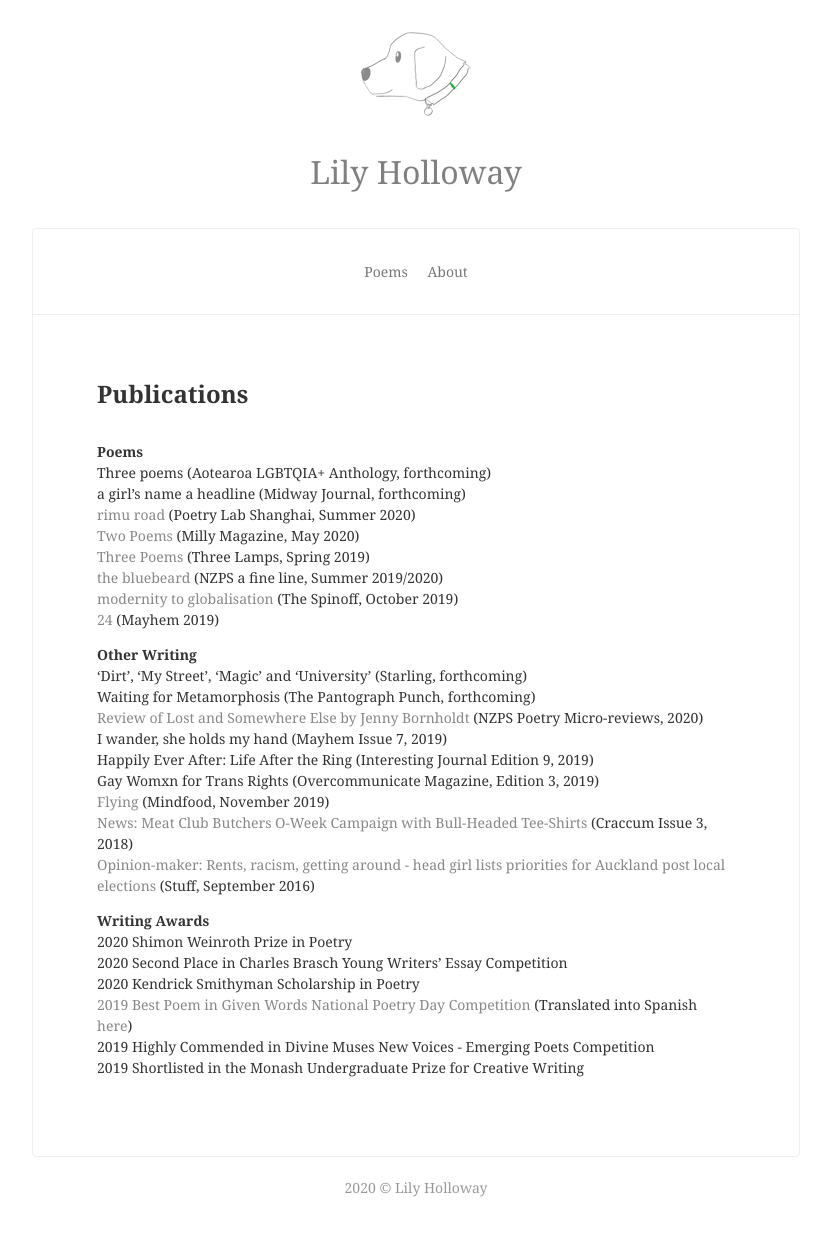
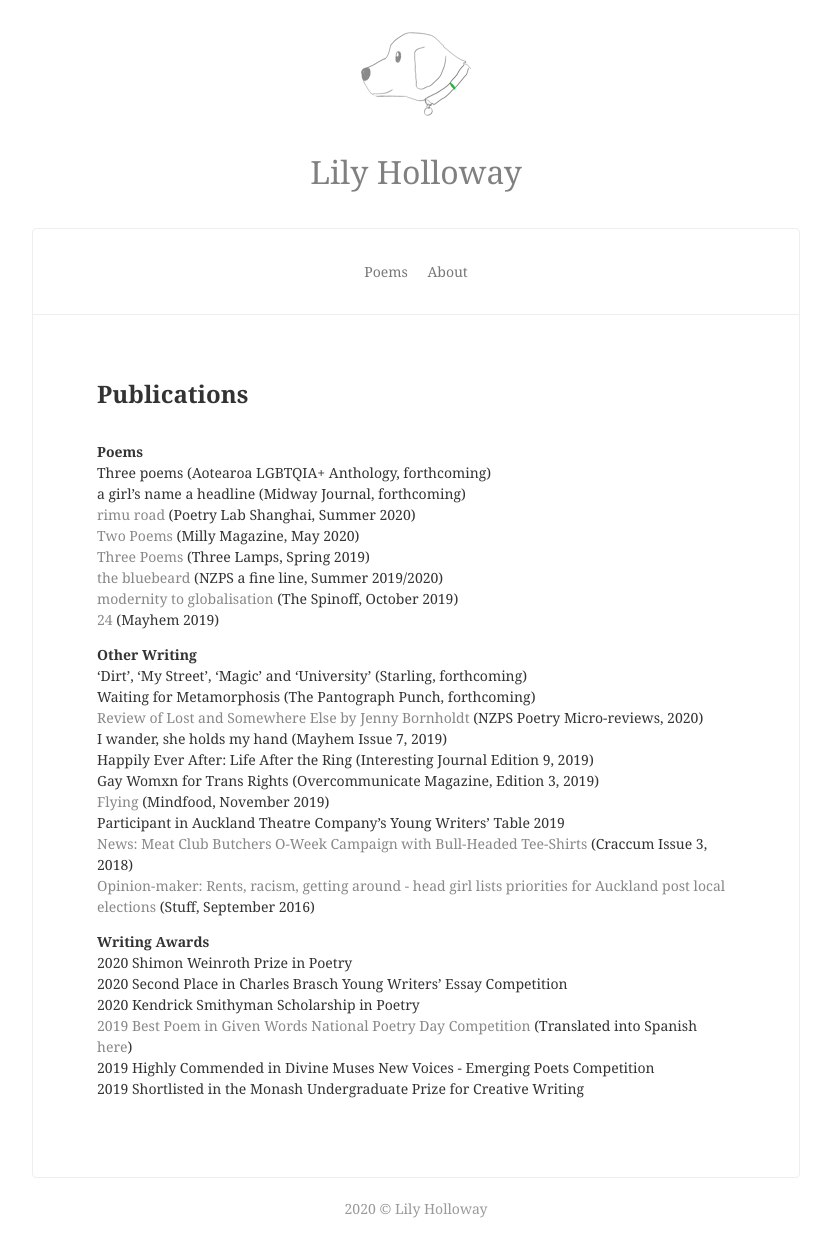
Before and after one commit to lilyholloway/lilyholloway.github.io, a Jekyll site: the page built from cv.md, in a window 1280 px wide. Shown: the whole page, without its empty margins (224-1055 px from the left). Built offline with Jekyll 4.4.1, drawn with Linux system fonts in a browser that asks for light colours; nearby versions of some CDN libraries; before the commit the page ends 1230 px from its top, so only the background shows below that.

Commit message:
Update cv.md

```diff
--- a/cv.md
+++ b/cv.md
@@ -22,6 +22,7 @@ I wander, she holds my hand (Mayhem Issue 7, 2019)<br>
 Happily Ever After: Life After the Ring (Interesting Journal Edition 9, 2019)<br>
 Gay Womxn for Trans Rights (Overcommunicate Magazine, Edition 3, 2019)<br>
 <a href="https://lilyholloway.co.nz/posts/Flying">Flying</a> (Mindfood, November 2019)<br>
+Participant in Auckland Theatre Company's Young Writers' Table 2019<br>
 <a href="http://www.craccum.co.nz/?p=2497">News: Meat Club Butchers O-Week Campaign with Bull-Headed Tee-Shirts</a> (Craccum Issue 3, 2018)<br>
 <a href="https://www.stuff.co.nz/auckland/local-news/north-shore-times/84029761/opinionmaker-rents-racism-getting-around--head-girl-lists-priorities-for-auckland-post-local-elections">Opinion-maker: Rents, racism, getting around - head girl lists priorities for Auckland post local elections</a> (Stuff, September 2016)
 
```
